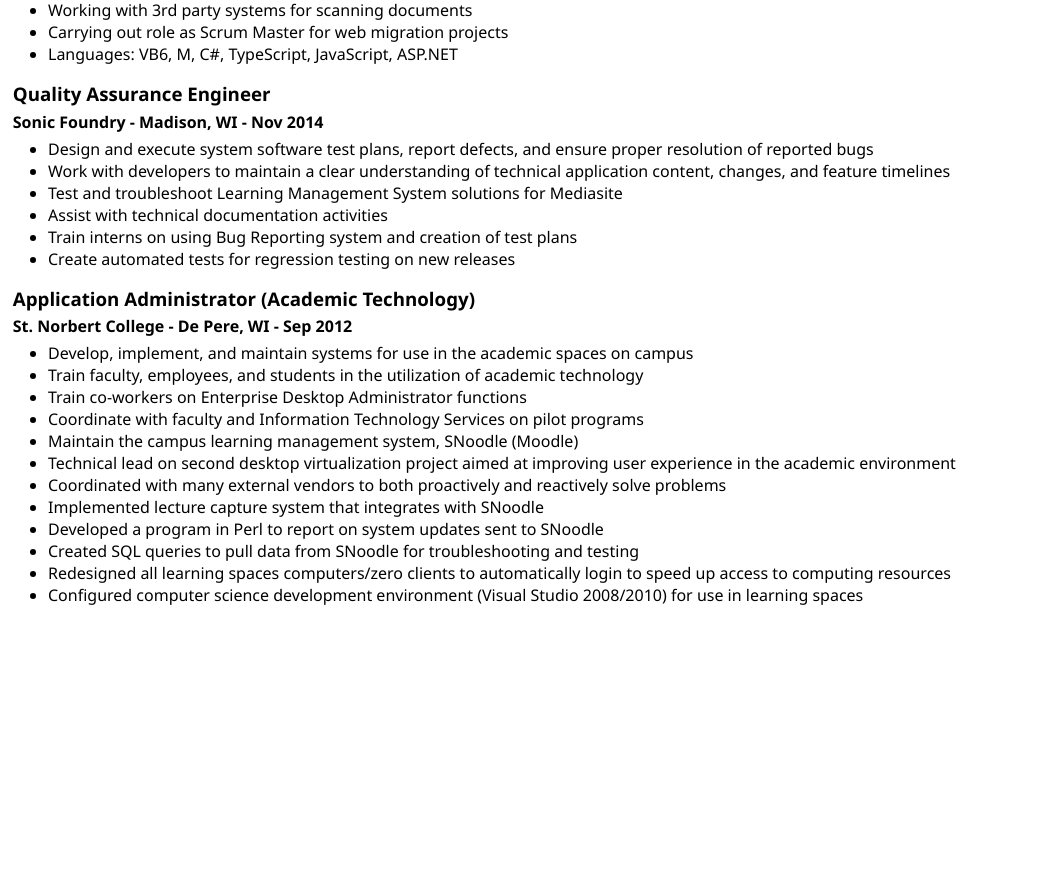
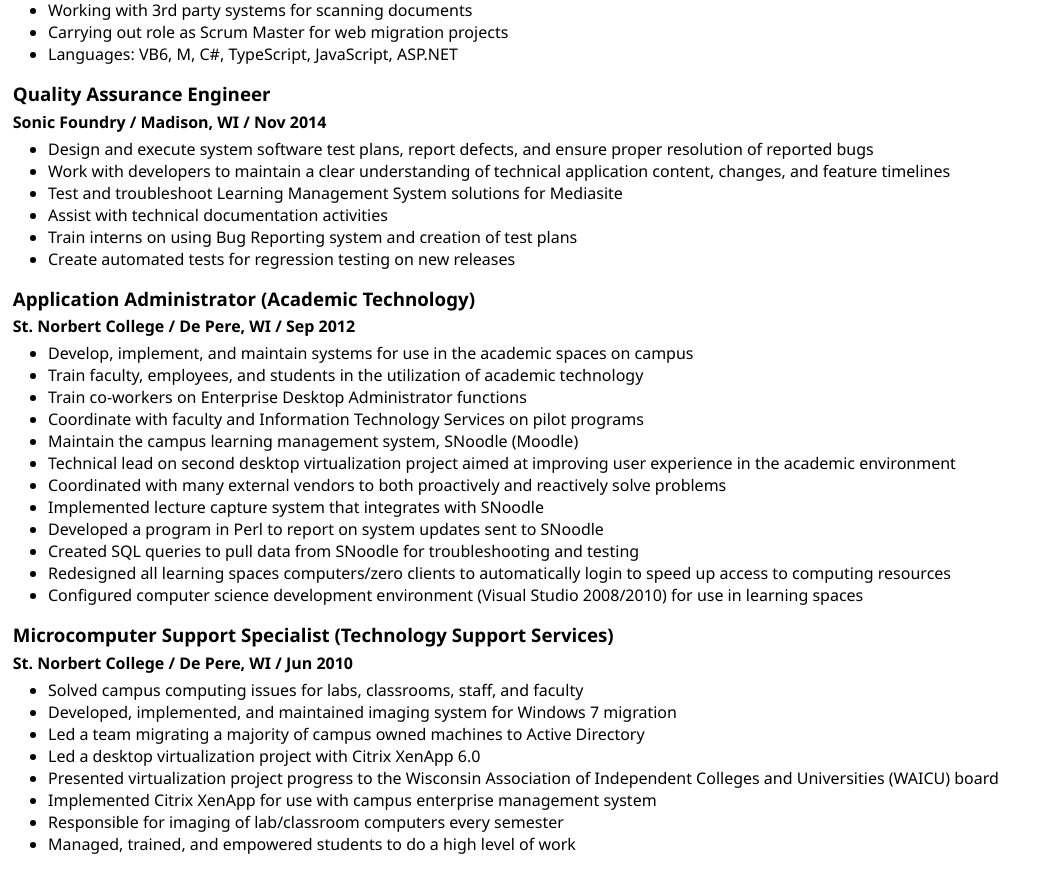
Before and after one commit to geoffwild11/personalsite, an Angular app in the folder geoffreywild-website/: page / in a window 1280 px wide. Shown: the part 329-1200 px from the top of the page, without its empty margins (0-1048 px from the left). Before the commit the page ends 951 px from the top, so only its background shows below. Built offline with nearby package versions, Linux system fonts and the light colour scheme.

Commit message:
Add all jobs to experience

```diff
--- a/geoffreywild-website/src/app/job/job.component.html
+++ b/geoffreywild-website/src/app/job/job.component.html
@@ -1,6 +1,6 @@
 <div class="job">
   <h3>{{jobModel.position}}</h3>
-  <h4>{{jobModel.employer}} - {{jobModel.location}} - {{jobModel.dateStart | date:'MMM yyyy'}}</h4>
+  <h4>{{jobModel.employer}} / {{jobModel.location}} / {{jobModel.dateStart | date:'MMM yyyy'}}</h4>
   <ul class="responsibilityList">
     <li *ngFor="let responsibility of jobModel.responsibilities">
       {{responsibility}}
--- a/geoffreywild-website/src/app/resume/jobs.ts
+++ b/geoffreywild-website/src/app/resume/jobs.ts
@@ -52,5 +52,23 @@
       'Redesigned all learning spaces computers/zero clients to automatically login to speed up access to computing resources',
       'Configured computer science development environment (Visual Studio 2008/2010) for use in learning spaces'
     ]
+  },
+  {
+    dateStart: new Date(2010, 5),
+    dateEnd: new Date(2012, 8),
+    employer: 'St. Norbert College',
+    location: 'De Pere, WI',
+    position: 'Microcomputer Support Specialist (Technology Support Services)',
+    responsibilities: [
+      'Solved campus computing issues for labs, classrooms, staff, and faculty',
+      'Developed, implemented, and maintained imaging system for Windows 7 migration',
+      'Led a team migrating a majority of campus owned machines to Active Directory',
+      'Led a desktop virtualization project with Citrix XenApp 6.0',
+      'Presented virtualization project progress to the Wisconsin Association of Independent Colleges and Universities (WAICU) board',
+      'Implemented Citrix XenApp for use with campus enterprise management system',
+      'Responsible for imaging of lab/classroom computers every semester',
+      'Managed, trained, and empowered students to do a high level of work'
+
+    ]
   }
 ];
--- a/geoffreywild-website/src/app/resume/resume.component.html
+++ b/geoffreywild-website/src/app/resume/resume.component.html
@@ -1,3 +1,3 @@
-<h2>My Jobs</h2>
+<h2>Work Experience</h2>
 <app-job *ngFor="let job of jobs" [jobModel]="job">
 </app-job>
```
